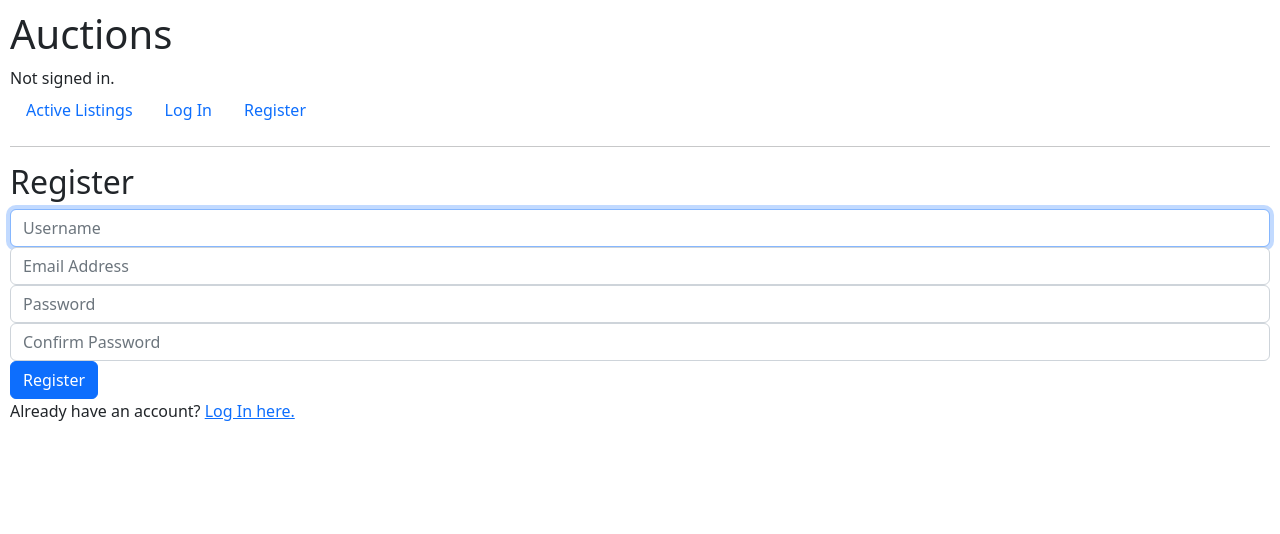
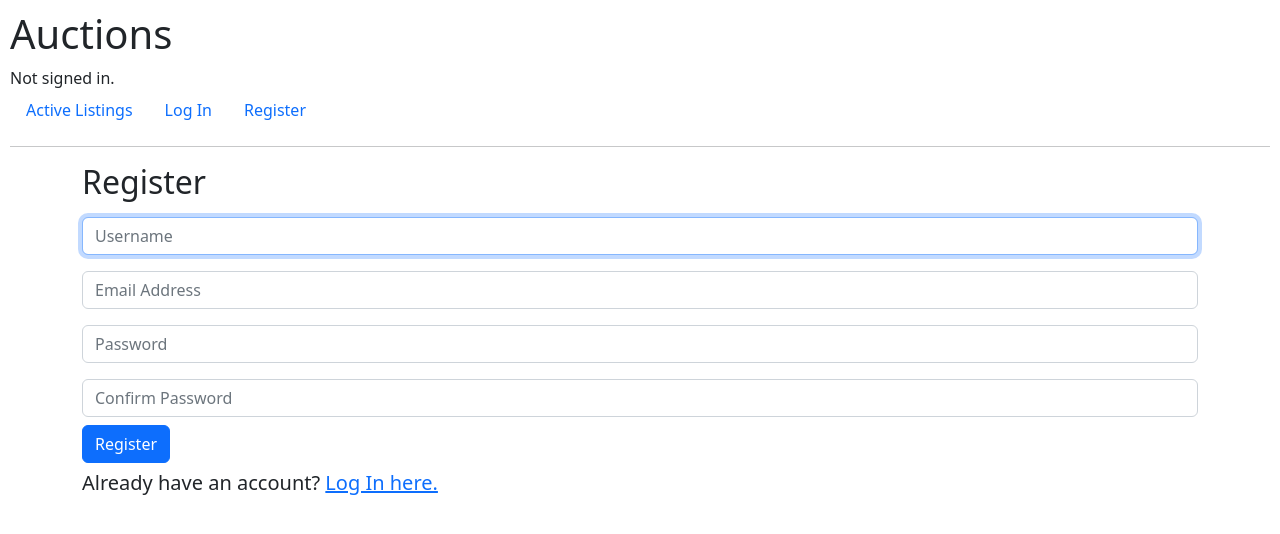
Before and after one commit to xuche123/commerce, a Django app: page /register in a window 1280 px wide. Shown: the top 534 px of the page. Run offline with Django 3.2, Linux system fonts and the light colour scheme; some libraries are stand-ins or nearby versions.

Commit message:
minor styling changes for registration, login page

```diff
--- a/auctions/templates/auctions/register.html
+++ b/auctions/templates/auctions/register.html
@@ -1,30 +1,50 @@
-{% extends "auctions/layout.html" %}
-
-{% block body %}
-
+{% extends "auctions/layout.html" %} {% block body %}
+<div class="container">
     <h2>Register</h2>
 
     {% if message %}
-        <div>{{ message }}</div>
+    <div>{{ message }}</div>
     {% endif %}
 
     <form action="{% url 'register' %}" method="post">
         {% csrf_token %}
-        <div class="form-group">
-            <input class="form-control" autofocus type="text" name="username" placeholder="Username">
+        <div class="form-group py-2">
+            <input
+                class="form-control"
+                autofocus
+                type="text"
+                name="username"
+                placeholder="Username"
+            />
         </div>
-        <div class="form-group">
-            <input class="form-control" type="email" name="email" placeholder="Email Address">
+        <div class="form-group py-2">
+            <input
+                class="form-control"
+                type="email"
+                name="email"
+                placeholder="Email Address"
+            />
         </div>
-        <div class="form-group">
-            <input class="form-control" type="password" name="password" placeholder="Password">
+        <div class="form-group py-2">
+            <input
+                class="form-control"
+                type="password"
+                name="password"
+                placeholder="Password"
+            />
         </div>
-        <div class="form-group">
-            <input class="form-control" type="password" name="confirmation" placeholder="Confirm Password">
+        <div class="form-group py-2">
+            <input
+                class="form-control"
+                type="password"
+                name="confirmation"
+                placeholder="Confirm Password"
+            />
         </div>
-        <input class="btn btn-primary" type="submit" value="Register">
+        <input class="btn btn-primary" type="submit" value="Register" />
     </form>
 
-    Already have an account? <a href="{% url 'login' %}">Log In here.</a>
+    <h5 class="py-2">Already have an account? <a href="{% url 'login' %}">Log In here.</a></h5>
+</div>
 
 {% endblock %}
```
Also changed, not shown: auctions/templates/auctions/login.html (+5 -5 lines), db.sqlite3.
